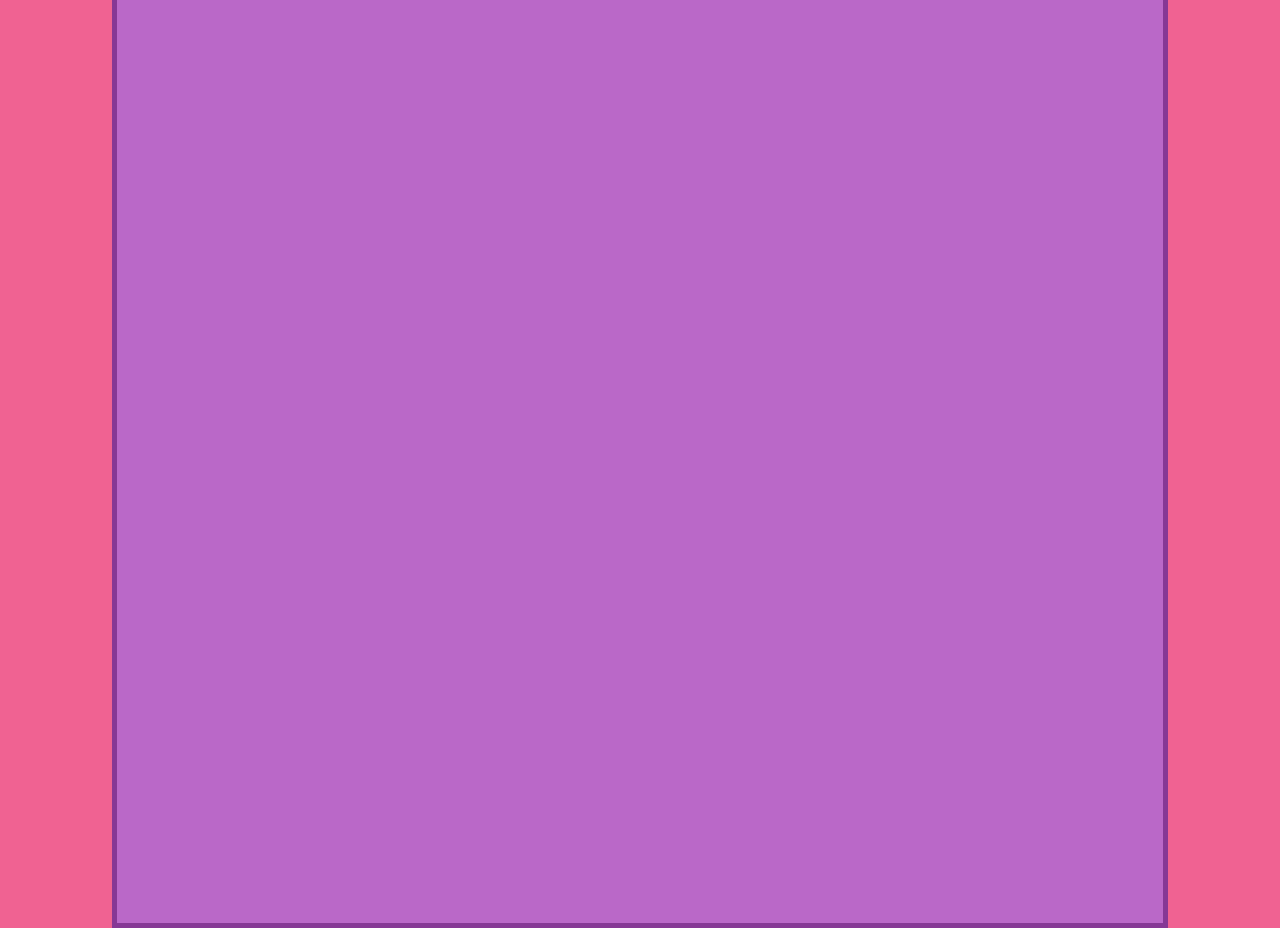
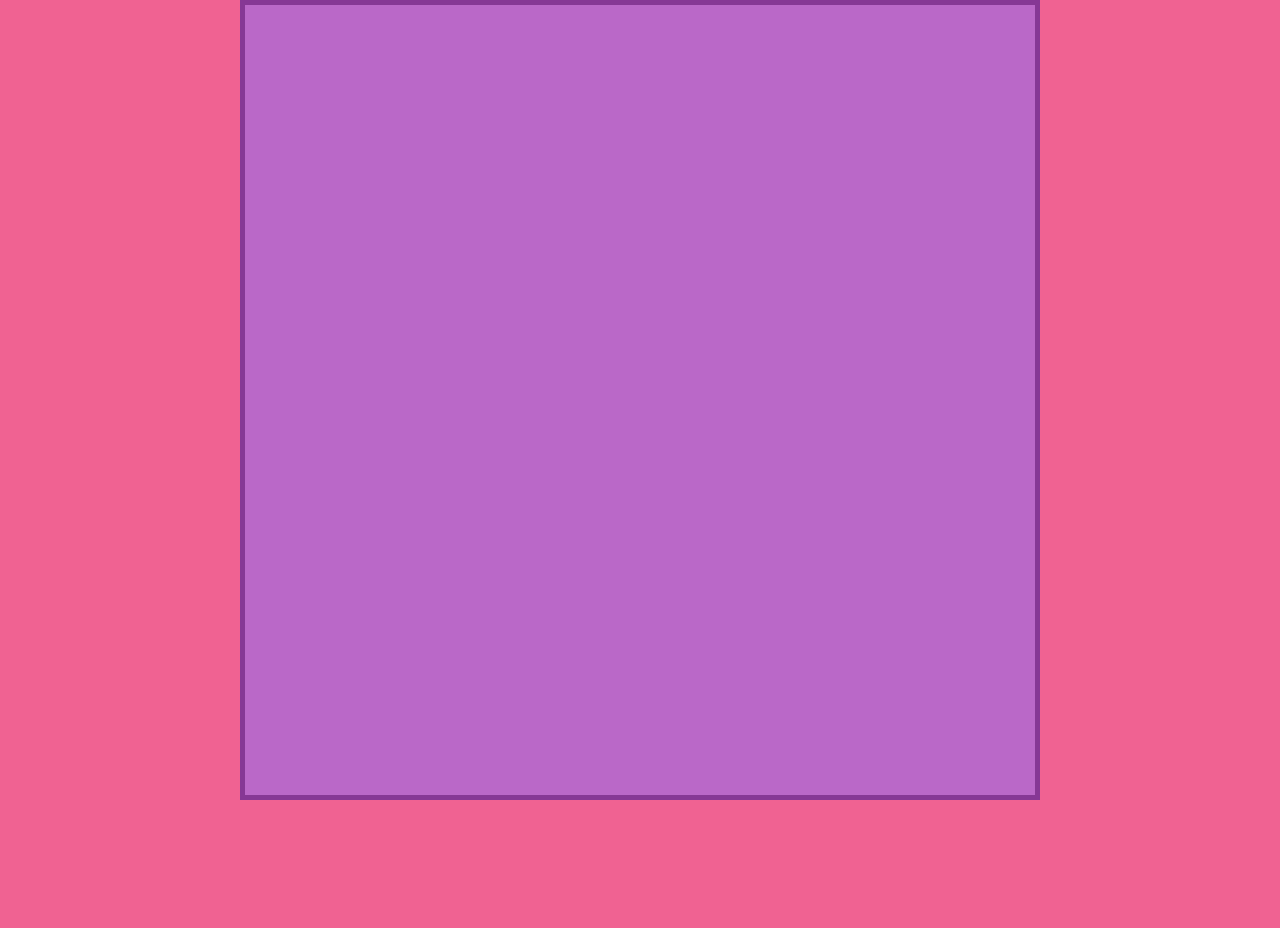
Before and after one commit to gianko/hen-starter, a website built with Vite: page index.html in a window 1280 px wide. After the commit the page ends 800 px from the top, so only its background shows below. Built offline with nearby package versions, Linux system fonts and the light colour scheme.

Commit message:
Make container square only with CSS
- Delete JavaScript resize function and OVERWRITE_ON_FULLSCREEN const
- Use CSS clamp function on the container to make sure that it will be always a square based on the screen resolution

```diff
--- a/src/main.ts
+++ b/src/main.ts
@@ -1,28 +1,12 @@
-import debounce from 'lodash.debounce'
 import style from './style.module.css'
 
 // HEN User Data
 // const creator = new URLSearchParams(window.location.search).get('creator')
 // const viewer = new URLSearchParams(window.location.search).get('viewer')
 
-// set this to true if you want to override css' max-width variable on fullscreen
-const OVERWRITE_ON_FULLSCREEN = false
-
 const app = document.querySelector<HTMLDivElement>('#app')!
 app.className = style.app
 app.innerHTML = `
-  <div class="${style.wrapper}">
-    <div class="${style.container}">
-    </div>
+  <div class="${style.container}">
   </div>
 `
-
-const onResize = () => {
-  if (OVERWRITE_ON_FULLSCREEN) {
-    const { innerWidth, innerHeight } = window
-    window.document.documentElement.style.setProperty('--max-width', `${Math.min(innerHeight, innerWidth)}px`)
-  }
-}
-
-window.addEventListener('resize', debounce(onResize))
-onResize()
--- a/src/style.module.css
+++ b/src/style.module.css
@@ -1,7 +1,6 @@
 @import "normalize.css";
 
 :root {
-  --max-width: 1056px;
   --background-color: #f06292;
   --app-background-color: #ba68c8;
   --app-border-color: #863895;
@@ -12,46 +11,32 @@
     box-sizing: border-box;
   }
 
+  html,
+  body {
+    width: 100%;
+    height: 100%;
+  }
+
   html {
     background-color: var(--background-color);
-    height: 100%;
-    width: 100%;
-  }
-
-  body {
-    height: 100%;
-    width: 100%;
   }
 }
 
 .app {
+  position: relative;
+  display: flex;
   align-items: center;
-  display: flex;
+  justify-content: center;
+  width: 100%;
   height: 100%;
-  justify-content: center;
-  position: relative;
-  width: 100%;
-}
-
-.wrapper {
-  max-width: var(--max-width);
-  overflow: hidden;
-  position: relative;
-  width: 100%;
-
-  &::after {
-    content: "";
-    display: block;
-    padding-bottom: 100%;
-  }
 }
 
 .container {
   background-color: var(--app-background-color);
   border: 5px solid var(--app-border-color);
+  padding: 20px;
+  width: 100%;
   height: 100%;
-  padding: 20px;
-  position: absolute;
-  top: 0;
-  width: 100%;
+  max-width: clamp(1px, 100vh, 1056px);
+  max-height: clamp(1px, 100vw, 1056px);
 }
```
